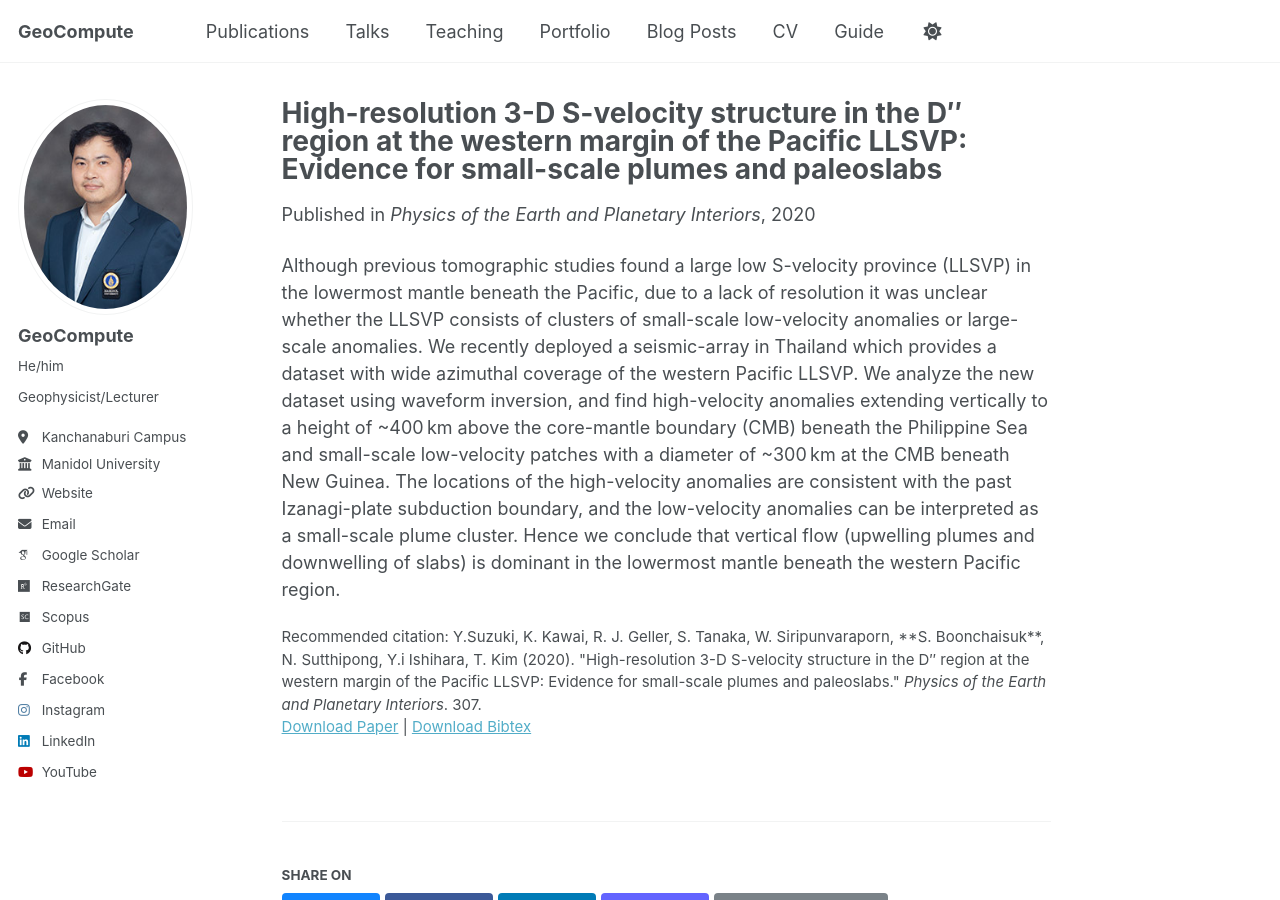
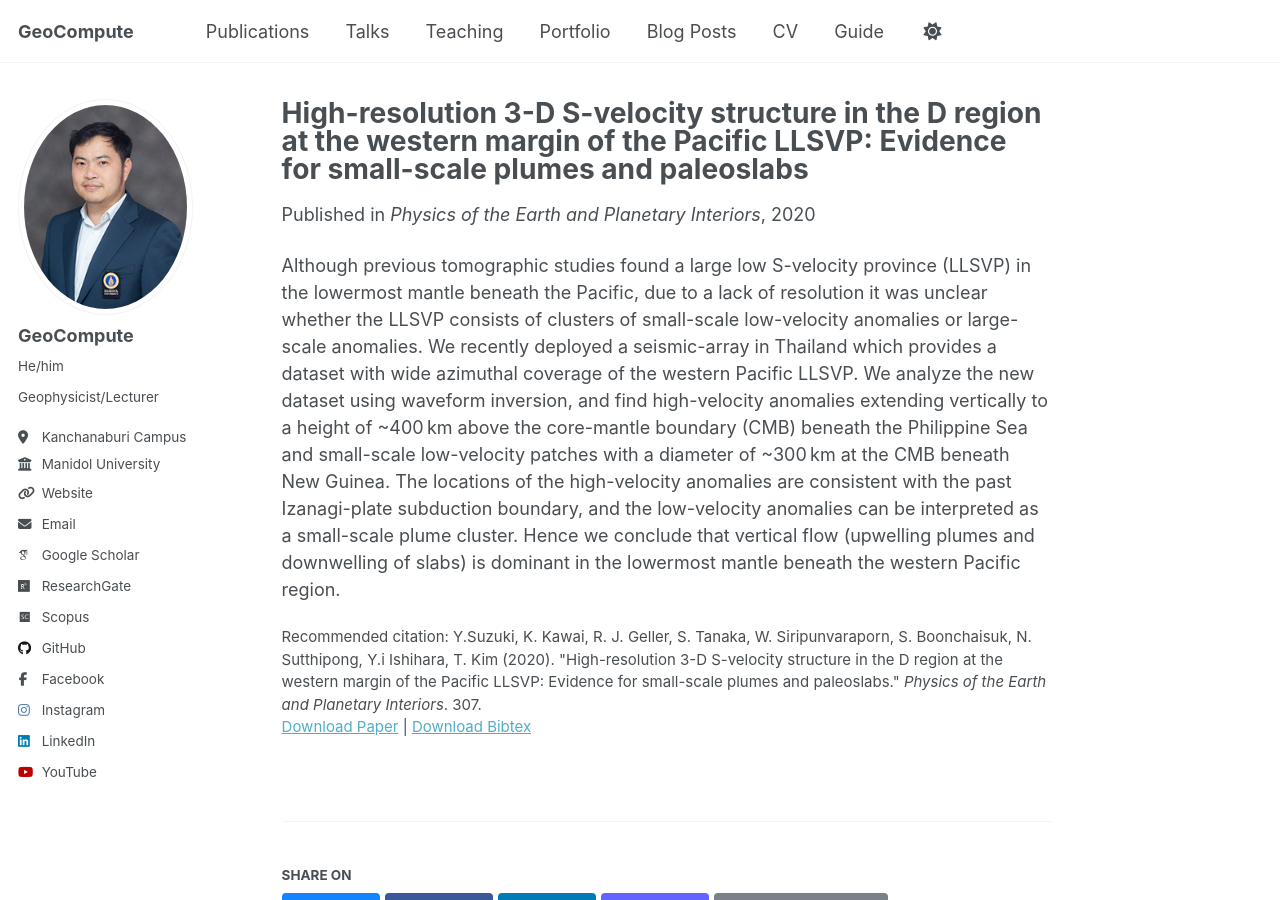
Before and after one commit to Songkhun/Songkhun.github.io, a Jekyll site: the page built from _publications/2020-Suzuki.md, in a window 1280 px wide and 900 px high. Built offline with Jekyll 4.4.1, drawn with Linux system fonts in a browser that asks for light colours; some web fonts are replaced; a script that is not in the unit is left out.

Commit message:
Update 2020-Suzuki.md

```diff
--- a/_publications/2020-Suzuki.md
+++ b/_publications/2020-Suzuki.md
@@ -1,13 +1,13 @@
 ---
-title: "High-resolution 3-D S-velocity structure in the D″ region at the western margin of the Pacific LLSVP: Evidence for small-scale plumes and paleoslabs"
+title: "High-resolution 3-D S-velocity structure in the D region at the western margin of the Pacific LLSVP: Evidence for small-scale plumes and paleoslabs"
 collection: publications
 category: manuscripts
 permalink: /publication/2020-Suzuki
-excerpt: 'This paper is about S-velocty structure in the D″ region at the western margin of the Pacific LLSVP. Fingerprint: Seismic array in Thailand, low Vs anomalies, small-scale plumes, paleoslabs, D″ structure, LLSVP margin.'
+excerpt: 'This paper is about S-velocty structure in the D region at the western margin of the Pacific LLSVP. Fingerprint: Seismic array in Thailand, low Vs anomalies, small-scale plumes, paleoslabs, D″ structure, LLSVP margin.'
 date: 2020-10-01
 venue: 'Physics of the Earth and Planetary Interiors'
 paperurl: 'https://doi.org/10.1016/j.pepi.2020.106544'
 bibtexurl: 'https://songkhun.github.io/files/2020-Suzuki.bib'
-citation: 'Y.Suzuki, K. Kawai, R. J. Geller, S. Tanaka, W. Siripunvaraporn, **S. Boonchaisuk**, N. Sutthipong, Y.i Ishihara, T. Kim (2020). &quot;High-resolution 3-D S-velocity structure in the D″ region at the western margin of the Pacific LLSVP: Evidence for small-scale plumes and paleoslabs.&quot; <i>Physics of the Earth and Planetary Interiors</i>. 307.'
+citation: 'Y.Suzuki, K. Kawai, R. J. Geller, S. Tanaka, W. Siripunvaraporn, S. Boonchaisuk, N. Sutthipong, Y.i Ishihara, T. Kim (2020). &quot;High-resolution 3-D S-velocity structure in the D region at the western margin of the Pacific LLSVP: Evidence for small-scale plumes and paleoslabs.&quot; <i>Physics of the Earth and Planetary Interiors</i>. 307.'
 ---
 Although previous tomographic studies found a large low S-velocity province (LLSVP) in the lowermost mantle beneath the Pacific, due to a lack of resolution it was unclear whether the LLSVP consists of clusters of small-scale low-velocity anomalies or large-scale anomalies. We recently deployed a seismic-array in Thailand which provides a dataset with wide azimuthal coverage of the western Pacific LLSVP. We analyze the new dataset using waveform inversion, and find high-velocity anomalies extending vertically to a height of ~400 km above the core-mantle boundary (CMB) beneath the Philippine Sea and small-scale low-velocity patches with a diameter of ~300 km at the CMB beneath New Guinea. The locations of the high-velocity anomalies are consistent with the past Izanagi-plate subduction boundary, and the low-velocity anomalies can be interpreted as a small-scale plume cluster. Hence we conclude that vertical flow (upwelling plumes and downwelling of slabs) is dominant in the lowermost mantle beneath the western Pacific region.
```
